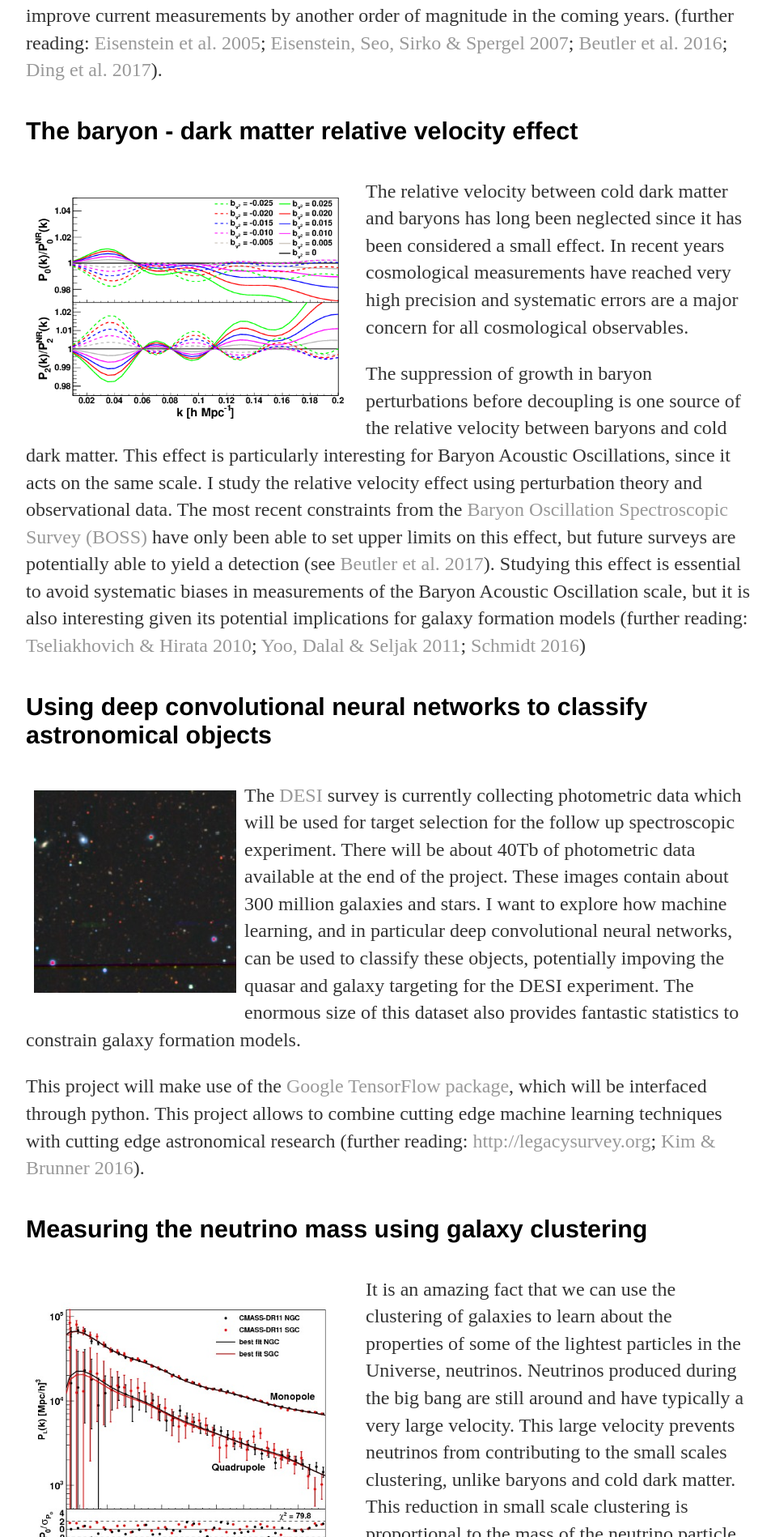
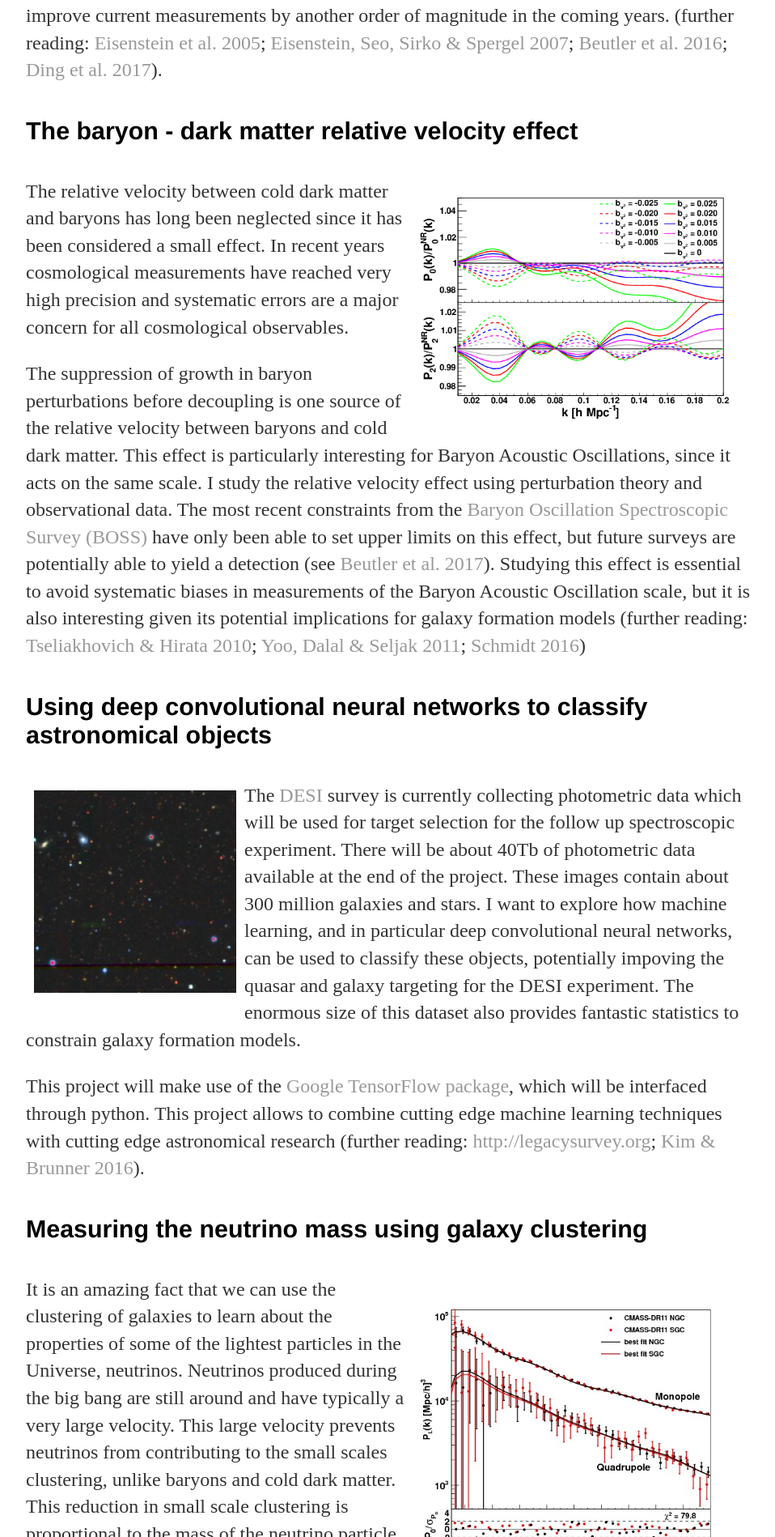
Before and after one commit to fbeutler/fbeutler.github.io, a Jekyll site: the page built from research/projects.html, in a window 1280 px wide. Shown: the part 883-2781 px from the top of the page at 81% size, without its empty margins (160-1118 px from the left). Built offline with Jekyll 4.4.1, drawn with Linux system fonts in a browser that asks for light colours.

Commit message:
Update projects.html

```diff
--- a/research/projects.html
+++ b/research/projects.html
@@ -29,7 +29,7 @@ title: My research projects
   <div class="post">
     <h4>The baryon - dark matter relative velocity effect</h4>
 
-    <img src="/static/ratio_model_relvel_bv2.png" alt="IMAGE OF RELATIVE VELOCITY EFFECT" width="400" align="left" style="padding:10px">
+    <img src="/static/ratio_model_relvel_bv2.png" alt="IMAGE OF RELATIVE VELOCITY EFFECT" width="400" align="right" style="padding:10px">
     <p>
       The relative velocity between cold dark matter and baryons has long been neglected since it has been considered a small effect. In recent years
 cosmological measurements have reached very high precision and systematic errors are a major concern for all cosmological observables.
@@ -73,7 +73,7 @@ cosmological measurements have reached very high precision and systematic errors
   <div class="post">
     <h4>Measuring the neutrino mass using galaxy clustering</h4>
 
-    <img src="/static/Beutler_et_al_2013_power_spectrum_final_result.jpg" alt="IMAGE OF BOSS POWER SPECTRUM" width="400" align="left" style="padding:10px">
+    <img src="/static/Beutler_et_al_2013_power_spectrum_final_result.jpg" alt="IMAGE OF BOSS POWER SPECTRUM" width="400" align="right" style="padding:10px">
     <p>
       It is an amazing fact that we can use the clustering of galaxies to learn about the properties of some of the lightest particles in the Universe, neutrinos. Neutrinos produced during the big bang are still around and have typically a very large velocity. This large velocity prevents
 neutrinos from contributing to the small scales clustering, unlike baryons and cold dark matter. This reduction in small scale
@@ -118,7 +118,7 @@ pattern. Therefore by statistically analyzing the matter distribution in the Uni
   <div class="post">
     <h4>Redshift-space distortions as a probe of modified gravity and dark energy</h4>
 
-    <img src="/static/my_fsig8_F.png" alt="IMAGE OF BOSS RSD CONSTRAINTS" width="250" align="left" style="padding:10px">
+    <img src="/static/my_fsig8_F.png" alt="IMAGE OF BOSS RSD CONSTRAINTS" width="250" align="right" style="padding:10px">
     <p>
       The galaxies we observe with telescopes do not just trace the underlying matter distribution, but the underlying velocity field.
       This allows us to measure distances, since galaxies which are further away from us receide faster from us, which is known as Hubbles law.
```
